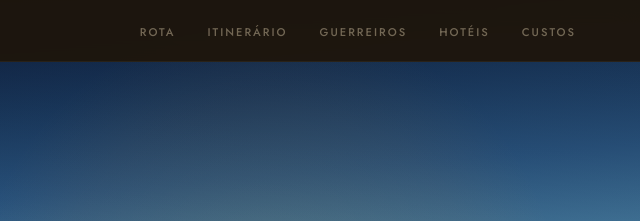
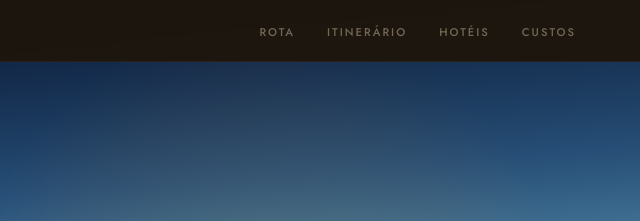
Before and after one commit to urchy/avariastours, a plain HTML site: page index.html in a window 1280 px wide. Shown: the top 221 px of the page, 640-1280 px from the left. Drawn offline with nearby package versions, Linux system fonts and the light colour scheme.

Commit message:
remove menu item

```diff
--- a/index.html
+++ b/index.html
@@ -326,7 +326,6 @@ footer{background:var(--clay);border-top:1px solid rgba(200,184,154,0.07);paddin
   <ul class="nav-links">
     <li><a href="#rota">Rota</a></li>
     <li><a href="#dias">Itinerário</a></li>
-    <li><a href="#guerreiros">Guerreiros</a></li>
     <li><a href="#hoteis">Hotéis</a></li>
     <li><a href="#custos">Custos</a></li>
   </ul>
```
